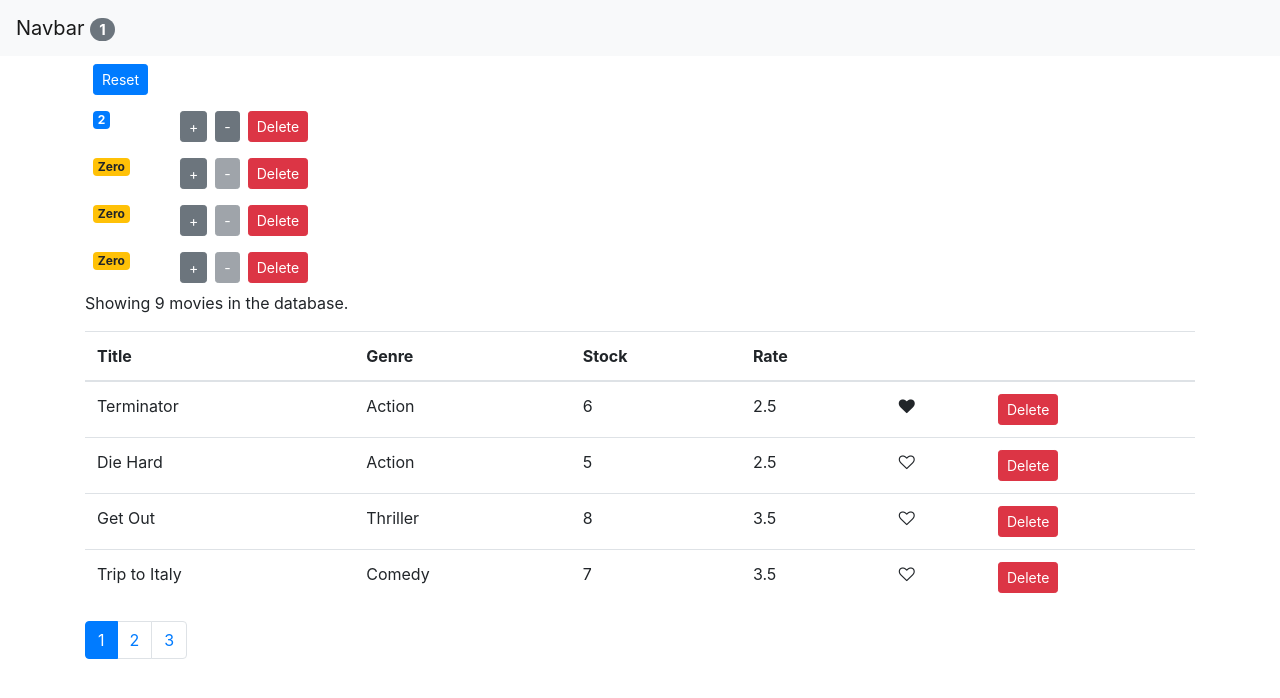
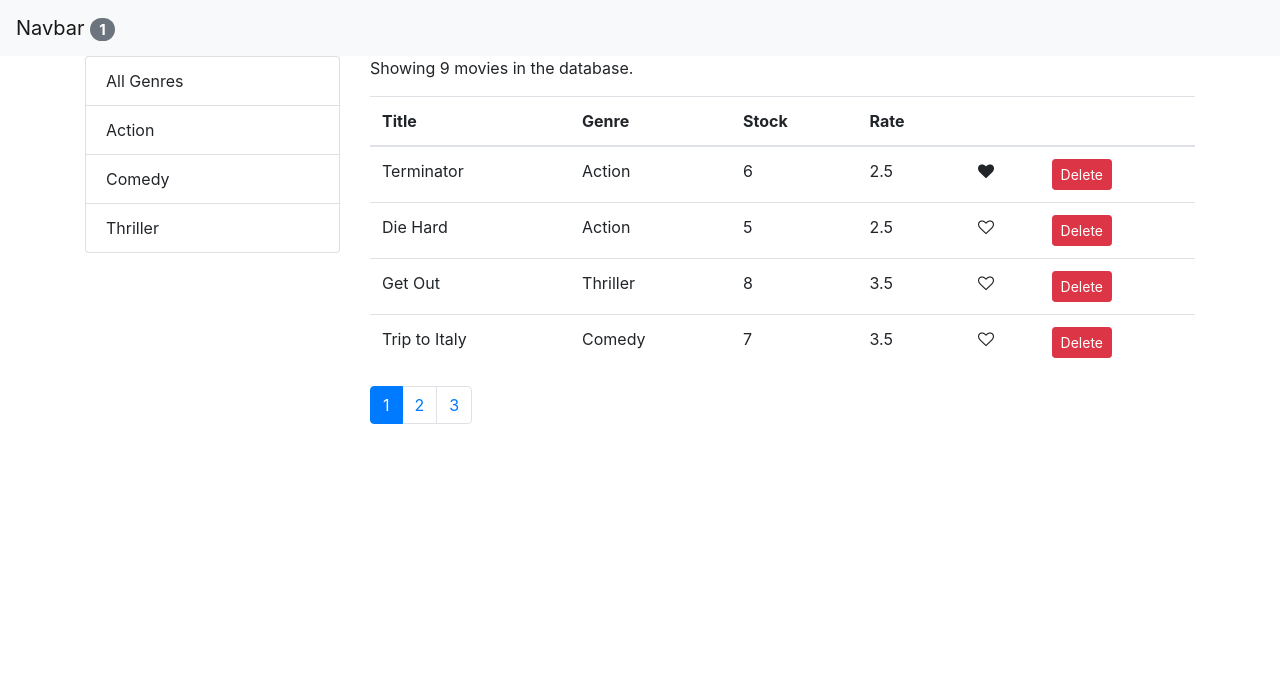
Before and after one commit to XiaozhouCui/vidly, a React (Create React App) app: page / in a window 1280 px wide. Shown: the top 698 px of the page. Built offline with nearby package versions, Linux system fonts and the light colour scheme.

Commit message:
Filter added

```diff
--- a/src/App.js
+++ b/src/App.js
@@ -1,6 +1,6 @@
 import React, { Component } from "react";
 import NavBar from "./components/navbar";
-import Counters from "./components/counters";
+// import Counters from "./components/counters";
 import Movies from "./components/movies";
 
 class App extends Component {
@@ -58,13 +58,13 @@
           totalCounters={this.state.counters.filter((c) => c.value > 0).length}
         />
         <main className="container">
-          <Counters
+          {/* <Counters
             counters={this.state.counters}
             onReset={this.handleReset}
             onIncrement={this.handleIncrement}
             onDecrement={this.handleDecrement}
             onDelete={this.handleDelete}
-          />
+          /> */}
           <Movies />
         </main>
       </React.Fragment>
--- /dev/null
+++ b/src/components/common/listGroup.jsx
@@ -0,0 +1,35 @@
+import React from "react";
+
+const ListGroup = (props) => {
+  const {
+    items,
+    textProperty,
+    valueProperty,
+    selectedItem,
+    onItemSelect,
+  } = props;
+
+  return (
+    <ul className="list-group">
+      {items.map((item) => (
+        <li
+          onClick={() => onItemSelect(item)}
+          key={item[valueProperty]}
+          className={
+            item === selectedItem ? "list-group-item active" : "list-group-item"
+          }
+        >
+          {item[textProperty]}
+        </li>
+      ))}
+    </ul>
+  );
+};
+
+// make this component reusable for other projects
+ListGroup.defaultProps = {
+  textProperty: "name",
+  valueProperty: "_id",
+};
+
+export default ListGroup;
--- a/src/components/movies.jsx
+++ b/src/components/movies.jsx
@@ -1,15 +1,24 @@
 import React, { Component } from "react";
-import Like from "./like";
-import Pagination from "./pagination";
+import MoviesTable from "./moviesTable";
+import Pagination from "./common/pagination";
+import ListGroup from "./common/listGroup";
 import { getMovies } from "../services/fakeMovieService";
+import { getGenres } from "../services/fakeGenreService";
 import { paginate } from "../utils/paginate";
 
 class Movies extends Component {
   state = {
-    movies: getMovies(),
+    movies: [],
+    genres: [],
     currentPage: 1,
     pageSize: 4,
   };
+
+  componentDidMount() {
+    const genres = [{ name: "All Genres" }, ...getGenres()];
+
+    this.setState({ movies: getMovies(), genres: genres });
+  }
 
   handleDelete = (movie) => {
     // return a list of movies except the current movie
@@ -29,61 +38,53 @@
     this.setState({ currentPage: page });
   };
 
+  handleGenreSelect = (genre) => {
+    this.setState({ selectedGenre: genre, currentPage: 1 });
+  };
+
   render() {
     // save length of movies array as 'count'
     const { length: count } = this.state.movies;
-    const { pageSize, currentPage, movies: allMovies } = this.state;
+    const {
+      pageSize,
+      currentPage,
+      selectedGenre,
+      movies: allMovies,
+    } = this.state;
 
     if (count === 0) return <p>There are no movies in the database.</p>;
 
-    const movies = paginate(allMovies, currentPage, pageSize);
+    const filtered =
+      selectedGenre && selectedGenre._id
+        ? allMovies.filter((m) => m.genre._id === selectedGenre._id)
+        : allMovies;
+
+    const movies = paginate(filtered, currentPage, pageSize);
 
     return (
-      <React.Fragment>
-        <p>Showing {count} movies in the database.</p>
-        <table className="table">
-          <thead>
-            <tr>
-              <th>Title</th>
-              <th>Genre</th>
-              <th>Stock</th>
-              <th>Rate</th>
-              <th></th>
-              <th></th>
-            </tr>
-          </thead>
-          <tbody>
-            {movies.map((movie) => (
-              <tr key={movie._id}>
-                <td>{movie.title}</td>
-                <td>{movie.genre.name}</td>
-                <td>{movie.numberInStock}</td>
-                <td>{movie.dailyRentalRate}</td>
-                <td>
-                  <Like
-                    liked={movie.liked}
-                    onLikeToggle={() => this.handleLike(movie)}
+      <div className="row">
+        <div className="col-3">
+          <ListGroup
+            items={this.state.genres}
+            selectedItem={this.state.selectedGenre}
+            onItemSelect={this.handleGenreSelect}
           />
-                </td>
-                <td>
-                  <button
-                    onClick={() => this.handleDelete(movie)}
-                    className="btn btn-danger btn-sm"
-                  >
-                    Delete
-                  </button>
-                </td>
-              </tr>
-            ))}
-          </tbody>
-        </table>
+        </div>
+        <div className="col">
+          <p>Showing {filtered.length} movies in the database.</p>
+          <MoviesTable
+            movies={movies}
+            onLike={this.handleLike}
+            onDelete={this.handleDelete}
+          />
           <Pagination
-          itemsCount={count}
+            itemsCount={filtered.length}
             pageSize={pageSize}
             currentPage={currentPage}
             onPageChange={this.handlePageChange}
           />
-      </React.Fragment>
+        </div>
+      </div>
     );
   }
 }
--- /dev/null
+++ b/src/components/moviesTable.jsx
@@ -0,0 +1,43 @@
+import React from "react";
+import Like from "./common/like";
+
+const MoviesTable = (props) => {
+  const { movies, onDelete, onLike } = props;
+  return (
+    <table className="table">
+      <thead>
+        <tr>
+          <th>Title</th>
+          <th>Genre</th>
+          <th>Stock</th>
+          <th>Rate</th>
+          <th></th>
+          <th></th>
+        </tr>
+      </thead>
+      <tbody>
+        {movies.map((movie) => (
+          <tr key={movie._id}>
+            <td>{movie.title}</td>
+            <td>{movie.genre.name}</td>
+            <td>{movie.numberInStock}</td>
+            <td>{movie.dailyRentalRate}</td>
+            <td>
+              <Like liked={movie.liked} onLikeToggle={() => onLike(movie)} />
+            </td>
+            <td>
+              <button
+                onClick={() => onDelete(movie)}
+                className="btn btn-danger btn-sm"
+              >
+                Delete
+              </button>
+            </td>
+          </tr>
+        ))}
+      </tbody>
+    </table>
+  );
+};
+
+export default MoviesTable;
```
Also changed, not shown: src/components/common/like.jsx (renamed from src/components/like.jsx), src/components/common/pagination.jsx (renamed from src/components/pagination.jsx). Lines whose indentation alone changed are shown as unchanged.
